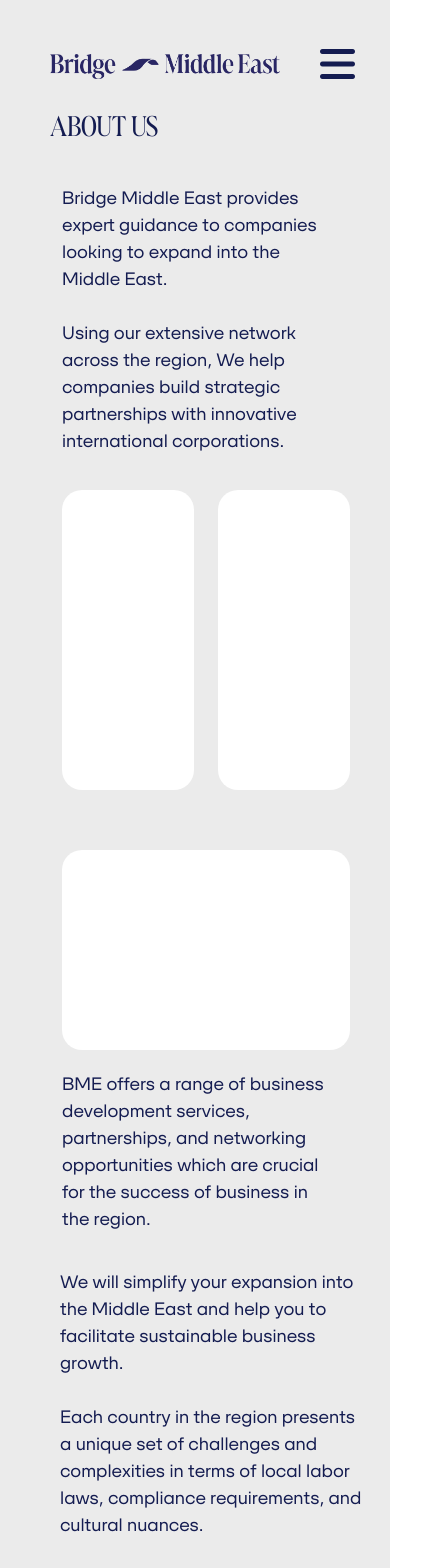
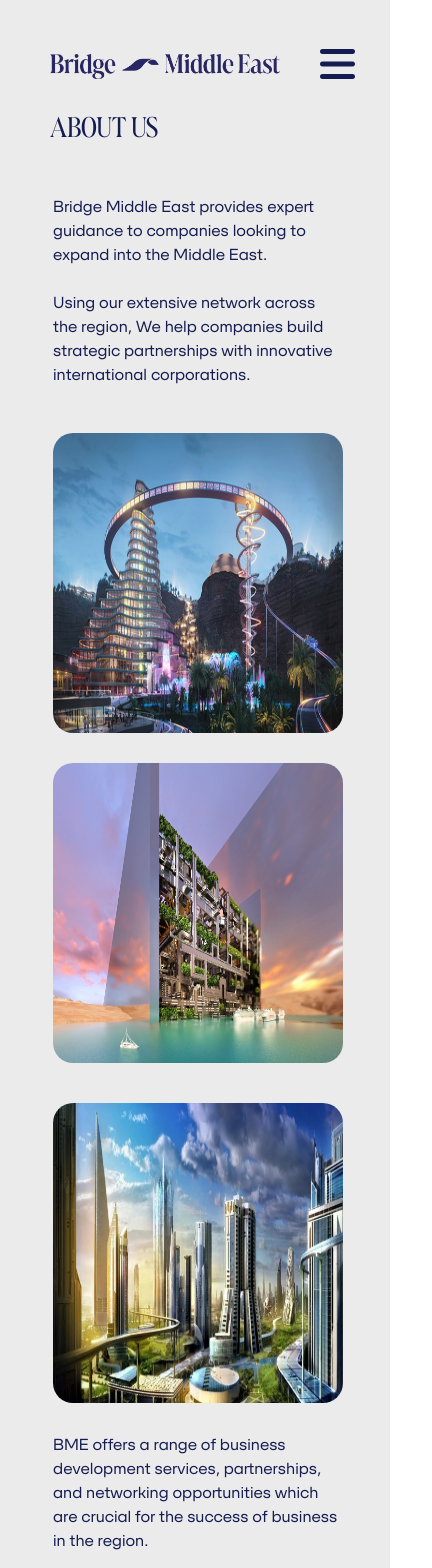
Before and after one commit to ihabawad18/BME, a React (Create React App) app: page /about-us in a window 390 px wide. Shown: the top 1568 px of the page, 432 px wide, since content can reach past the window. Built offline with nearby package versions, Linux system fonts and the light colour scheme.

Commit message:
adding some contact info changes

```diff
--- a/src/components/Footer.js
+++ b/src/components/Footer.js
@@ -39,10 +39,9 @@ const Footer = () => {
             <h2>Find Us</h2>
             <ul className="custom-ul">
               <li>+971 768 987 098</li>
-              <li>Info@BME.com</li>
+              <li>info@bridgemena.com</li>
               <li className="custom-li">
-                Business Center 1, The Meydan Hotel, Nad Al Sheba, Dubai, UAE
-                P.O.Box. 9305
+                The Meydan Hotel, Nad Al Sheba, Dubai, UAE
               </li>
             </ul>
           </div>
--- a/src/components/common.css
+++ b/src/components/common.css
@@ -116,8 +116,8 @@
   .footer img {
     margin: 20px;
     margin-left: 5px;
-    width: 70%;
-    height: 65px;
+    width: 350px;
+    height: 116px;
   }
 
   .footer .container {
@@ -179,32 +179,61 @@
   .footer img {
     margin: 20px;
     margin-left: 5px;
-    width: 70%;
-    height: 65px;
+    width: 300px;
+    height: 99;
   }
 
   .footer .container {
     width: 100%;
+
     text-align: center;
   }
 
   .footer ul {
     padding: 0;
-    font-size: 18px;
+    font-size: 16px;
   }
 
+
   .footer h2 {
-    font-size: 22px;
+    font-size: 20px;
     font-weight: 600;
   }
 
   .custom-ul {
-    font-size: 12px;
+    font-size: 11px;
   }
 
+
+
+  /* .row > .col-md-4:nth-child(1) {
+    text-align: left;
+    width: 40%;
+  }
+  .row > .col-md-4:nth-child(2) {
+    text-align: center;
+    width: 50%;
+    display: inline-block;
+  }
+  .row > .col-md-4:nth-child(2) li {
+    text-align: left;
+  }
+  .row > .col-md-4:nth-child(3) {
+    text-align: center;
+    width: 100%;
+  } */
+  /* .row > .col-md-4:nth-child(3) li:nth-child(2){
+    margin-top: 0px;
+    height: 53px;
+    padding: 5px;
+    display: inline-block;
+  }*/
   .custom-li {
-    font-size: 11px;
-    width: 170px;
-    margin: auto;
+    display: inline-block;
+    font-size: 10px;
+    width: 180px;
+    height: 100%;
+
   }
+
 }
--- a/src/index.css
+++ b/src/index.css
@@ -55,7 +55,7 @@ h1,h2,h3,h4,h5,h6{
 
 .fadeOut {
   opacity: 0;
-  transition: opacity 2s linear;
+  transition: opacity 1.25s linear;
 }
 
 .fadeIn {
--- a/src/pages/About.css
+++ b/src/pages/About.css
@@ -31,6 +31,13 @@ h2{
   height: 300px;
   border-radius: 20px;
   background-color: white;
+}
+
+.about-card1 img,.about-card2 img{
+    width: 100%;
+    height: 100%;
+    border-radius: 20px;
+    object-fit:fill;
 }
 
 .about-card2{
@@ -222,23 +229,59 @@ h2{
 }
 
 @media only screen and (min-width:0px) and (max-width:580px) {
+    .about-section{
+        margin-left: 0px;
+    }
 
     .about-section h2{
-        font-size: 25px;
+        margin-left: 50px;
+        font-size: 30px;
     }
 
     .about-section .about-header{
         font-size: 30px;
+        margin-left: 50px;
     }
     .about-section .col-6,.col-12{
         margin-bottom: 20px;
+        margin-top: 10px;
+        padding-left: 0px;
+        padding-right: 0px;
+        width: 70%;
+        margin-left: 35px;
     }
+    .about-section .about-container-1{
+        margin-left: 30px;
+        padding-left: 0px;
+        padding-right: 0px;
+    }
+    .about-section .about-container-1 .row{
+        flex-wrap: wrap;
+    }
+    .about-section .about-container-2{
+        /* margin-left: 0px !important; */
+        padding-left: 0px;
+        padding-right: 0px;
+        margin-top: 0px;
+        flex-wrap: wrap;
+    }
+
+    .about-section .about-container-2 .about-card2{
+        height: 300px;
+    }
+
     .about-second-row-p,.about-first-row-p , .about-section .custom-container p, .about-section .how-p{
-        font-size: 18px;
+        font-size: 16px;
+        margin-right: 0px;
     }
     .about-section .custom-container p{
         margin-top: 200px;
         max-width: 90%;
+    }
+
+    .about-section .how-p{
+        margin-left: 55px;
+        width: 70%;
     }
     .about-section .custom-container img{
         top: 0px;
@@ -258,6 +301,7 @@ h2{
 
     .about-section .about-container-2{
         margin-bottom: 0px;
+        margin-left: 30px;
     }
 
     .about-section .how-p{
--- a/src/pages/About.js
+++ b/src/pages/About.js
@@ -2,6 +2,10 @@ import React from "react";
 import "./About.css";
 import SideImage from "../images/bme-logo-01.png";
 import { useInView } from "react-intersection-observer";
+import Image1 from "../images/BME PHOTOS/Qiddiyah-City-Center-Saudi-Arabia-Facebook.jpeg";
+import Image2 from "../images/BME PHOTOS/16.jpeg";
+import Image3 from "../images/BME PHOTOS/neom-saudi-arabia-0045.jpeg";
+
 const About = () => {
 
   const { ref: ref1, inView: ref1InView } = useInView({
@@ -43,10 +47,14 @@ const About = () => {
               </p>
             </div>
             <div className="col-md-3 col-6">
-              <div className="about-card1"></div>
+              <div className="about-card1">
+                <img src={Image1}/>
+              </div>
             </div>
             <div className="col-md-3 col-6">
-              <div className="about-card1"></div>
+              <div className="about-card1">
+                <img src={Image2}/>
+              </div>
             </div>
           </div>
         </div>
@@ -54,7 +62,9 @@ const About = () => {
         <div className="container about-container-2">
           <div className="row">
             <div className="col-md-6 col-12">
-              <div className="about-card2"></div>
+              <div className="about-card2">
+                <img src={Image3}/>
+              </div>
             </div>
             <div className="col-md-6 col-12">
               <p className="about-second-row-p">
--- a/src/pages/Services.css
+++ b/src/pages/Services.css
@@ -1,5 +1,5 @@
 .services-section {
-  margin-left: 80px;
+  /* margin-left: 80px; */
 }
 
 .services-section .services-header {
@@ -7,11 +7,13 @@
   color: #141c51;
   font-weight: 500;
   font-size: 40px;
+  margin-left: 80px;
 }
 
 .services-section .container {
-  margin: 40px 0px;
+  margin: 40px 20px;
   max-width: 100%;
+
 }
 
 .services-section .container .col-md-6 {
@@ -41,7 +43,7 @@
   justify-content: center;
   flex-wrap: wrap;
   margin: auto;
-  width: 70%;
+  width: 60%;
   margin-bottom: 5%;
 }
 
```
